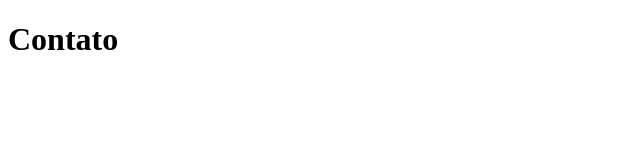
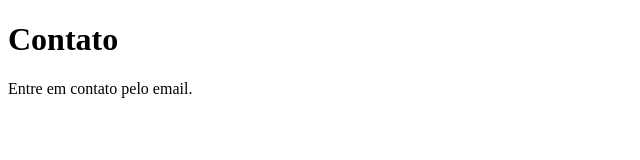
Before and after one commit to trinchajr/sistema-de-cadastro, a plain HTML site: page contato.html in a window 1280 px wide. Shown: the whole page, without its empty margins (0-640 px from the left). Drawn offline with Linux system fonts and the light colour scheme.

Commit message:
adicionando email contato

```diff
--- a/contato.html
+++ b/contato.html
@@ -8,6 +8,7 @@
 </head>
 <body>
     <h1>Contato</h1>
+    <p>Entre em contato pelo email.</p>
     </h1>
 </body>
 </html>
```
